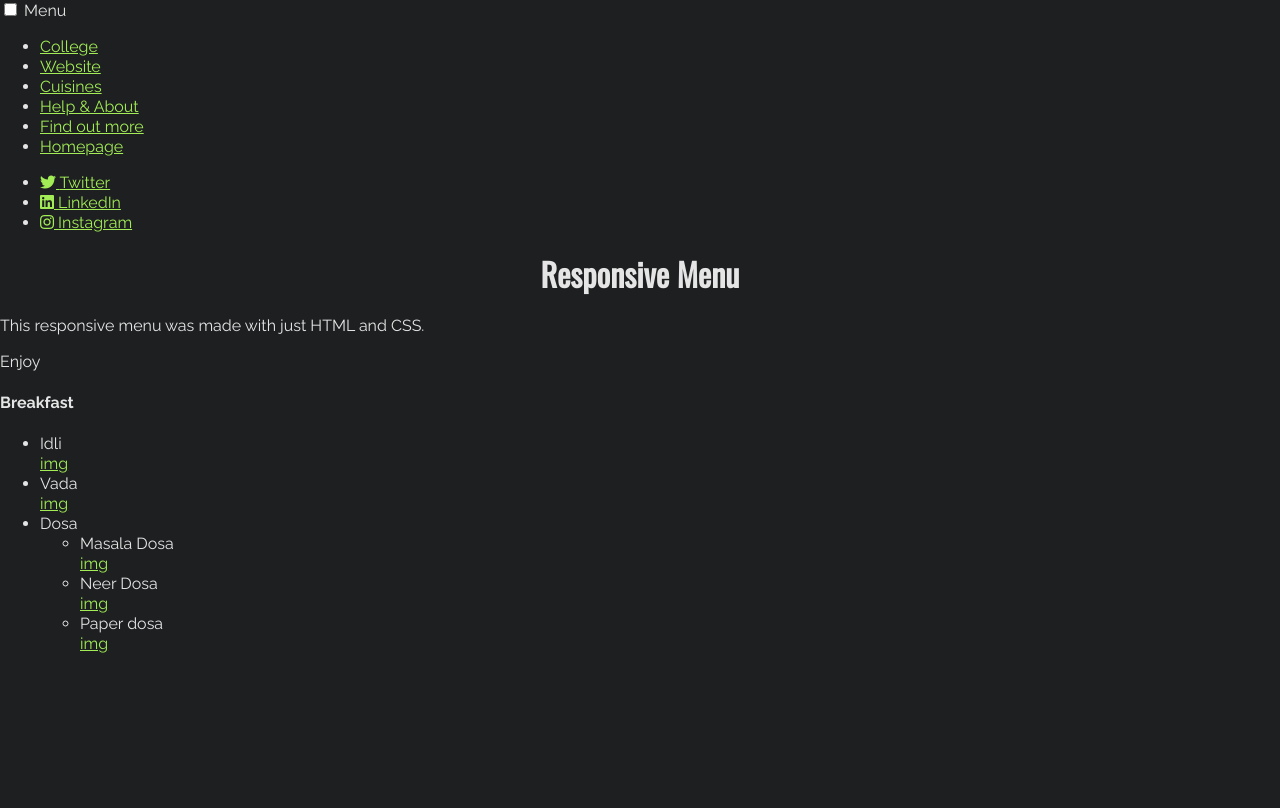
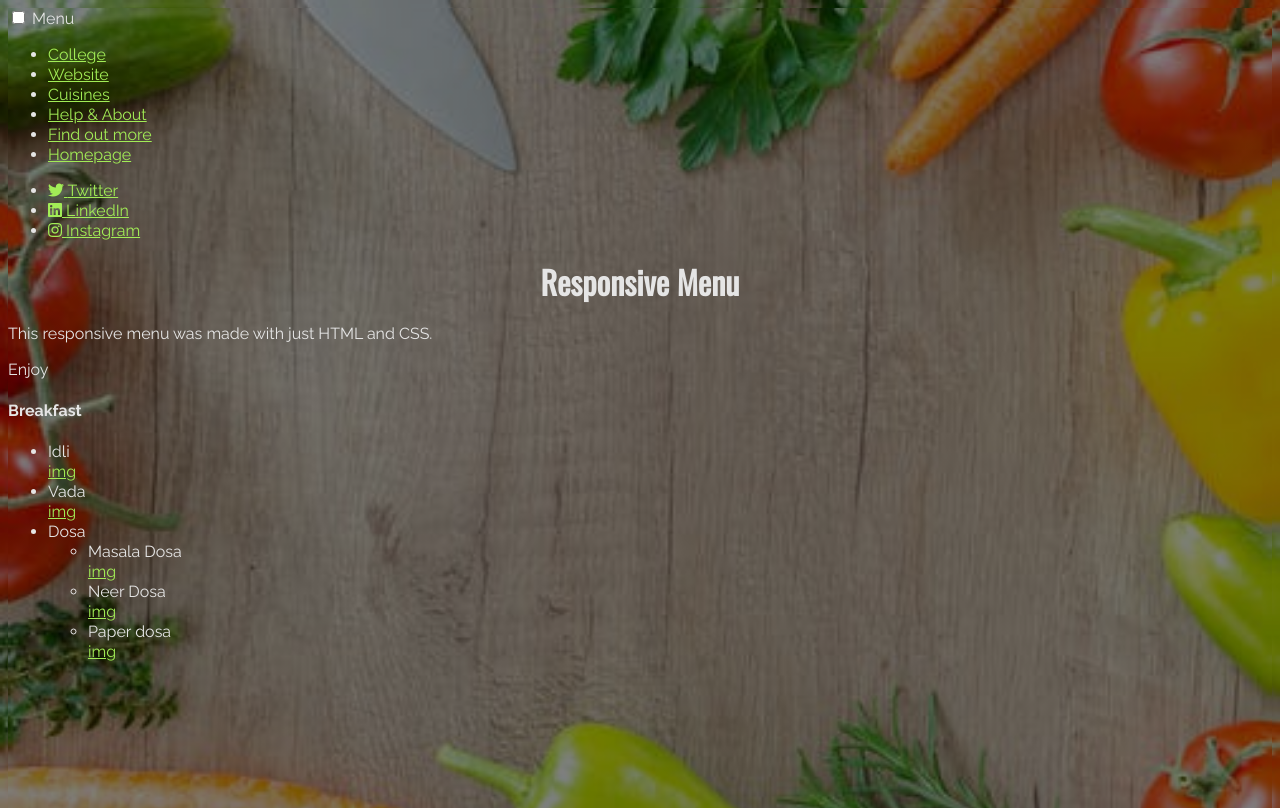
Before and after one commit to pradyugp/scripting-lab, a plain HTML site: page html/homework/menu.html in a window 1280 px wide. Drawn offline with nearby package versions, Linux system fonts and the light colour scheme.

Commit message:
change homework

```diff
--- a/html/homework/menu.html
+++ b/html/homework/menu.html
@@ -14,18 +14,33 @@
          box-sizing: border-box;
       }
 
-      html,
-      body {
-         height: 100%;
-         margin: 0;
-         padding: 0;
+      body, html {
+  height: 100%;
+  background-color: #1d1f20;
+         color: #e5e5e5;
+         font: 16px/1.25 'Raleway', sans-serif;
+
+
+
+
+  /* The image used */
+  background-image: url("food.jpeg");
+
+  /* Full height */
+  height: 100%;
+
+  /* Center and scale the image nicely */
+  background-position: center;
+  background-repeat: no-repeat;
+  background-size: cover;
+
+  background: linear-gradient( rgba(0, 0, 0, 0.5), rgba(0, 0, 0, 0.5) ), url('food.jpeg');
+  -webkit-background-size: cover;
+  -moz-background-size:  cover;
+  -o-background-size: cover;
+  background-size: cover;
       }
 
-      body {
-         background-color: #1d1f20;
-         color: #e5e5e5;
-         font: 16px/1.25 'Raleway', sans-serif;
-      }
 
       h1 {
          font-family: 'Oswald', sans-serif;
@@ -74,7 +89,7 @@
                   </a>
               </li>
               <li>
-                  <a href="https://www.instagram.com/erin_e_sullivan/">
+                  <a href="https://www.instagram.com/12pgp07/">
                       <i class="fab fa-instagram"></i>
                       <span class="screen-reader-text">Instagram</span>
                   </a>
@@ -106,6 +121,7 @@
 
           </ul>
 
+
       </div>
   </main>
 </body>
```
Also changed, not shown: html/homework/food.jpeg (added).
